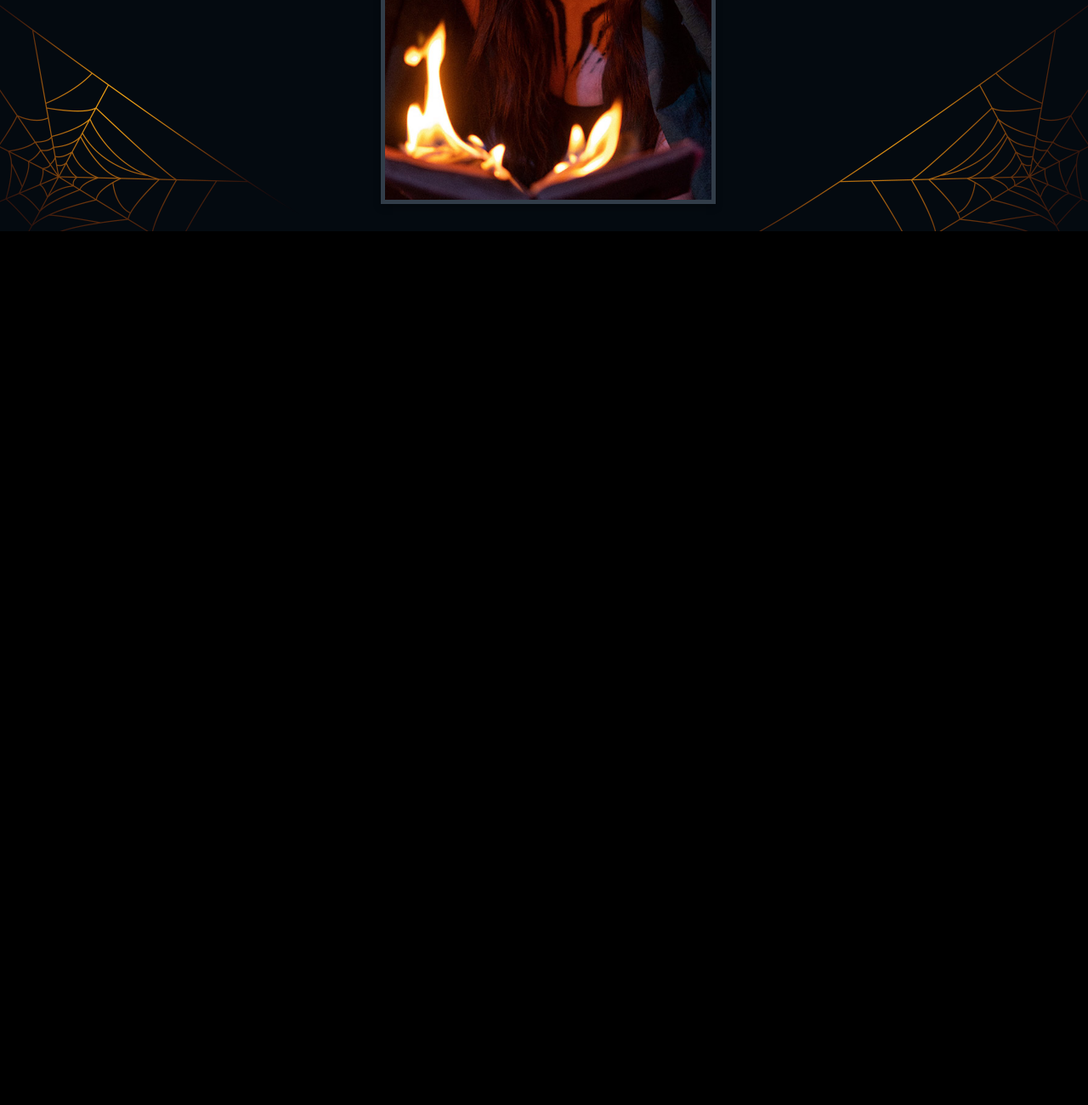
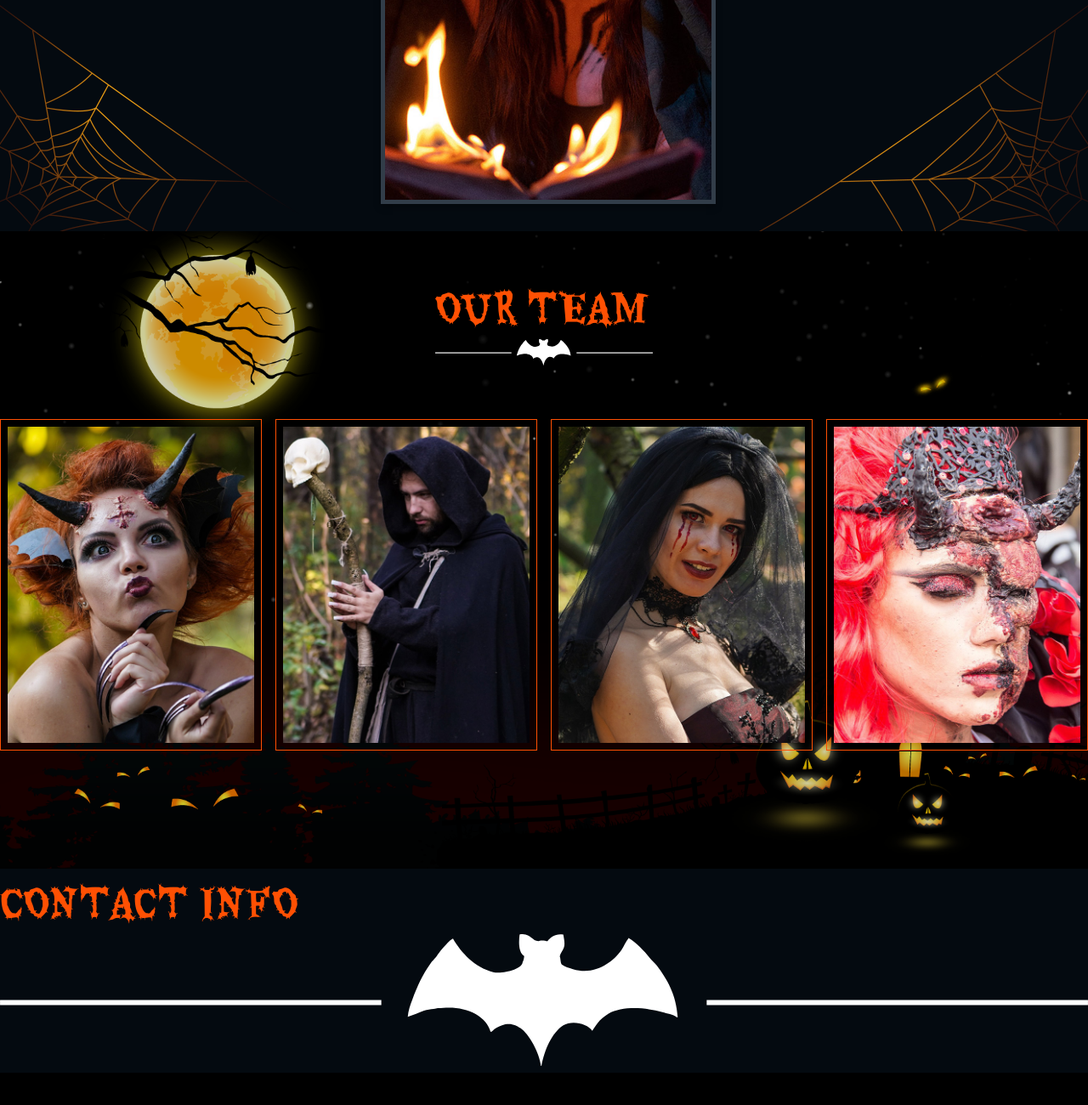
Before and after one commit to PPereaC/spookyween, a plain HTML site: page index.html in a window 1280 px wide. Shown: the part 3275-4575 px from the top of the page at 85% size. Before the commit the page ends 3547 px from the top, so only its background shows below. Drawn offline with Linux system fonts and the light colour scheme; a web font is replaced by a local one.

Commit message:
add: Team Section

```diff
--- /dev/null
+++ b/contact.css
@@ -0,0 +1,4 @@
+.contact-container {
+    content: "";
+    background-color: var(--about-section-bg);
+}
--- a/index.html
+++ b/index.html
@@ -10,6 +10,8 @@
     <link rel="stylesheet" href="services.css" />
     <link rel="stylesheet" href="about.css" />
     <link rel="stylesheet" href="gallery.css" />
+    <link rel="stylesheet" href="team.css" />
+    <link rel="stylesheet" href="contact.css" />
     <title>SpookyWeen</title>
   </head>
   <body>
@@ -222,6 +224,45 @@
         </div>
       </section>
 
+      <section id="team">
+        <div class="team-container">
+          <div class="team-title-container">
+            <span class="text-flicker">OUR TEAM</span>
+            <img
+              src="images/heading-bg.svg"
+              alt="Heading Background"
+            />
+          </div>
+          <br>
+          <div class="team-grid">
+            <div class="team-card">
+              <img src="images/team-img1.jpg" alt="Team Member">
+            </div>
+            <div class="team-card">
+              <img src="images/team-img2.jpg" alt="Team Member">
+            </div>
+            <div class="team-card">
+              <img src="images/team-img3.jpg" alt="Team Member">
+            </div>
+            <div class="team-card">
+              <img src="images/team-img4.jpg" alt="Team Member">
+            </div>
+          </div>
+        </div>
+      </section>
+
+      <section id="contact">
+        <div class="contact-container">
+          <div class="contact-title-container">
+            <span class="text-flicker">CONTACT INFO</span>
+            <img
+              src="images/heading-bg.svg"
+              alt="Heading Background"
+            />
+          </div>
+        </div>
+      </section>
+
 
     </main>
   </body>
--- /dev/null
+++ b/team.css
@@ -0,0 +1,39 @@
+.team-container {
+    display: flex;
+    flex-direction: column;
+    align-items: center;
+    padding-top: 50px;
+    background-image: url('../images/moon-night-bg.png');
+    background-size: cover;
+    height: 700px;
+}
+
+.team-grid {
+    display: flex;
+    flex-direction: row;
+    margin: auto;
+    aspect-ratio: 3/4;
+    max-width: 1320px;
+    justify-content: space-between;
+    gap: 1rem;
+}
+
+.team-card {
+    width: 25%;
+    padding: 0.5rem;
+    border: 1px solid var(--secondary-color);
+    height: fit-content;
+
+    img {
+        width: 100%;
+        height: auto;
+        object-fit: cover;
+        transition: transform 0.3s ease;
+        display: block;
+    }
+
+}
+
+.team-title-container {
+    padding-bottom: 30px;
+}
```
